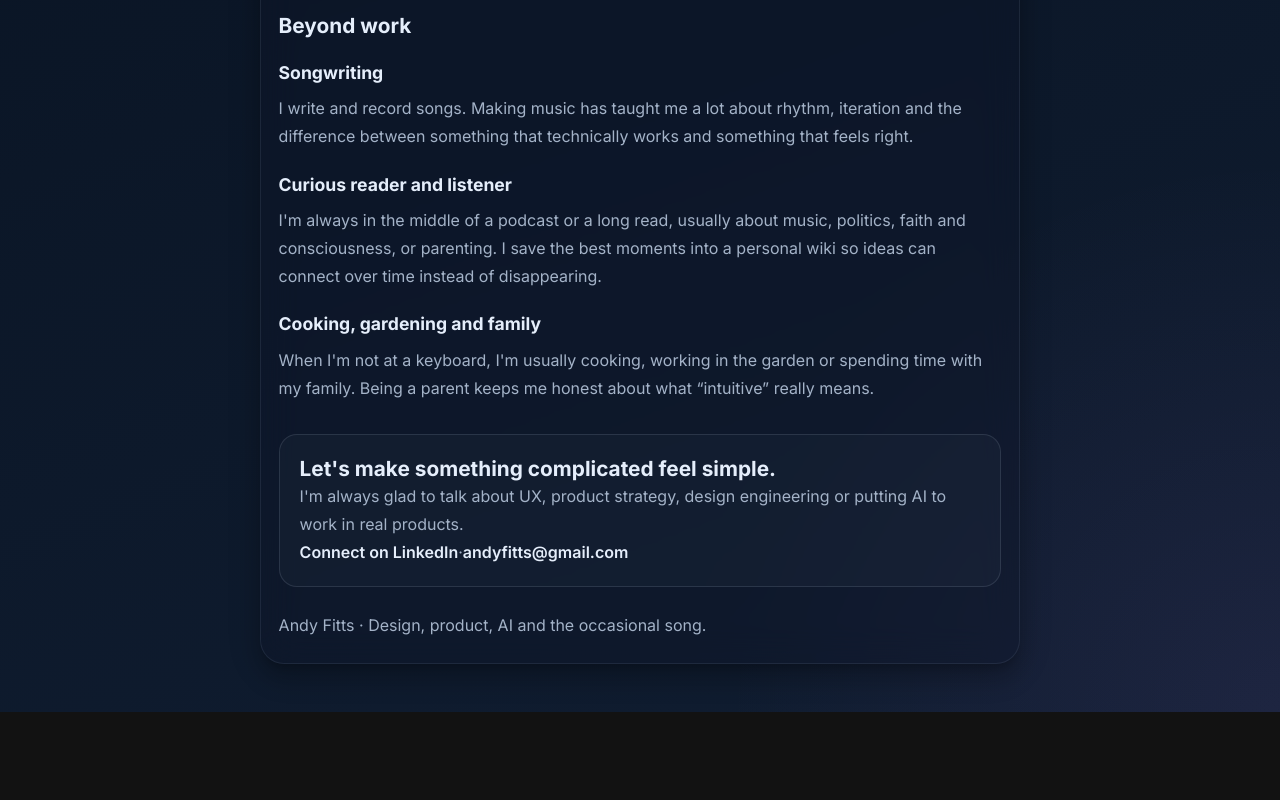
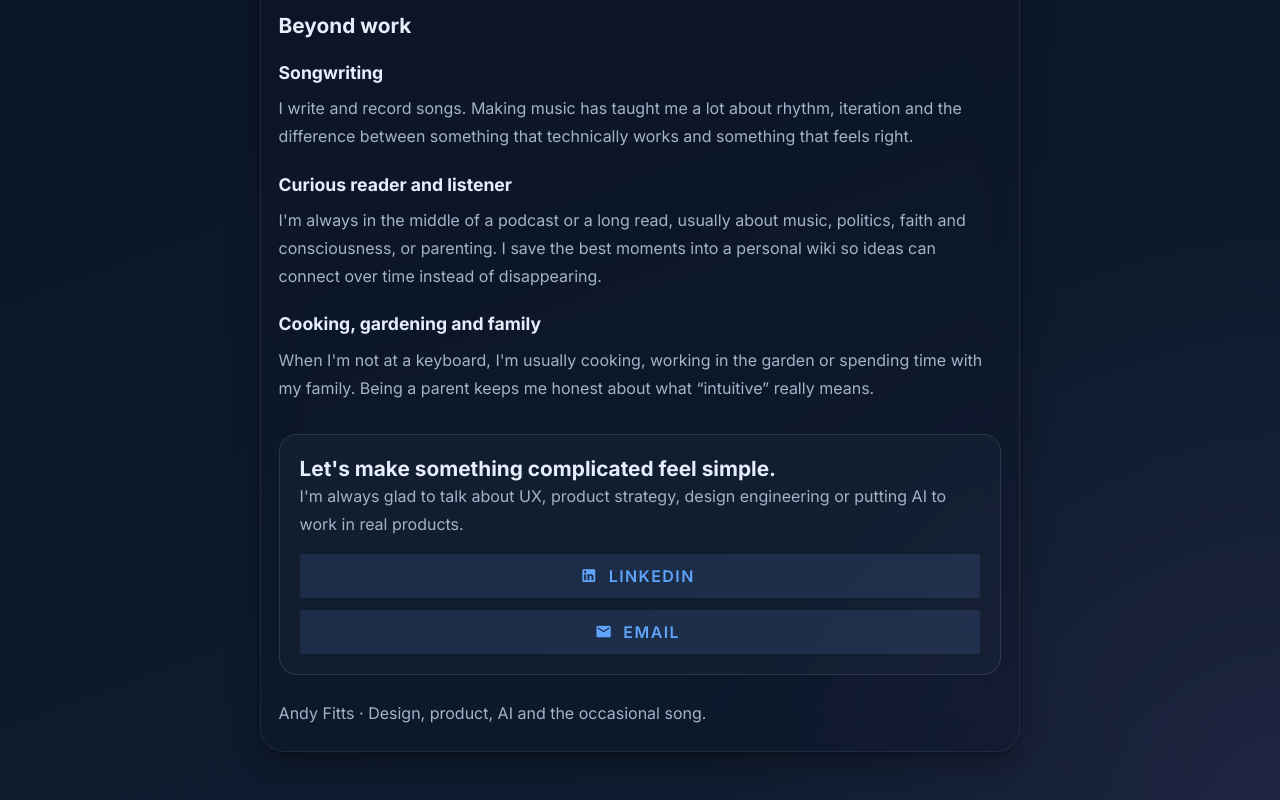
Before and after one commit to andy-fitts-slalom/lesson-6, a Vue app: page /about in a window 1280 px wide. Shown: the part 809-1609 px from the top of the page. Before the commit the page ends 1521 px from the top, so only its background shows below. Built offline with nearby package versions, Linux system fonts and the light colour scheme; the HTML template or start-up script is replaced by a standard one.

Commit message:
Refactor AboutView to replace contact links with LinkButton components for improved accessibility and maintainability

```diff
--- a/src/views/AboutView.vue
+++ b/src/views/AboutView.vue
@@ -1,4 +1,5 @@
 <script setup lang="ts">
+import LinkButton from '../components/LinkButton.vue'
 import MainNavigation from '../components/MainNavigation.vue'
 import ThemeToggle from '../components/ThemeToggle.vue'
 </script>
@@ -69,11 +70,18 @@ import ThemeToggle from '../components/ThemeToggle.vue'
             I'm always glad to talk about UX, product strategy, design engineering or putting AI
             to work in real products.
           </p>
-          <p>
-            <a href="https://linkedin.com/in/andyfitts">Connect on LinkedIn</a>
-            <span>·</span>
-            <a href="mailto:andyfitts@gmail.com">andyfitts@gmail.com</a>
-          </p>
+          <nav class="d-flex flex-column ga-3 mt-4" aria-label="Contact links">
+            <LinkButton
+              label="LinkedIn"
+              url="https://www.linkedin.com/in/andyfitts"
+              icon="mdi-linkedin"
+            />
+            <LinkButton
+              label="Email"
+              url="mailto:andyfitts@gmail.com"
+              icon="mdi-email"
+            />
+          </nav>
         </div>
 
         <p class="footer">Andy Fitts · Design, product, AI and the occasional song.</p>
@@ -152,12 +160,6 @@ import ThemeToggle from '../components/ThemeToggle.vue'
   margin-top: 0;
 }
 
-.contact-box a {
-  color: var(--text);
-  text-decoration: none;
-  font-weight: 600;
-}
-
 .footer {
   margin-top: 1.5rem;
   font-size: 0.95rem;
```
